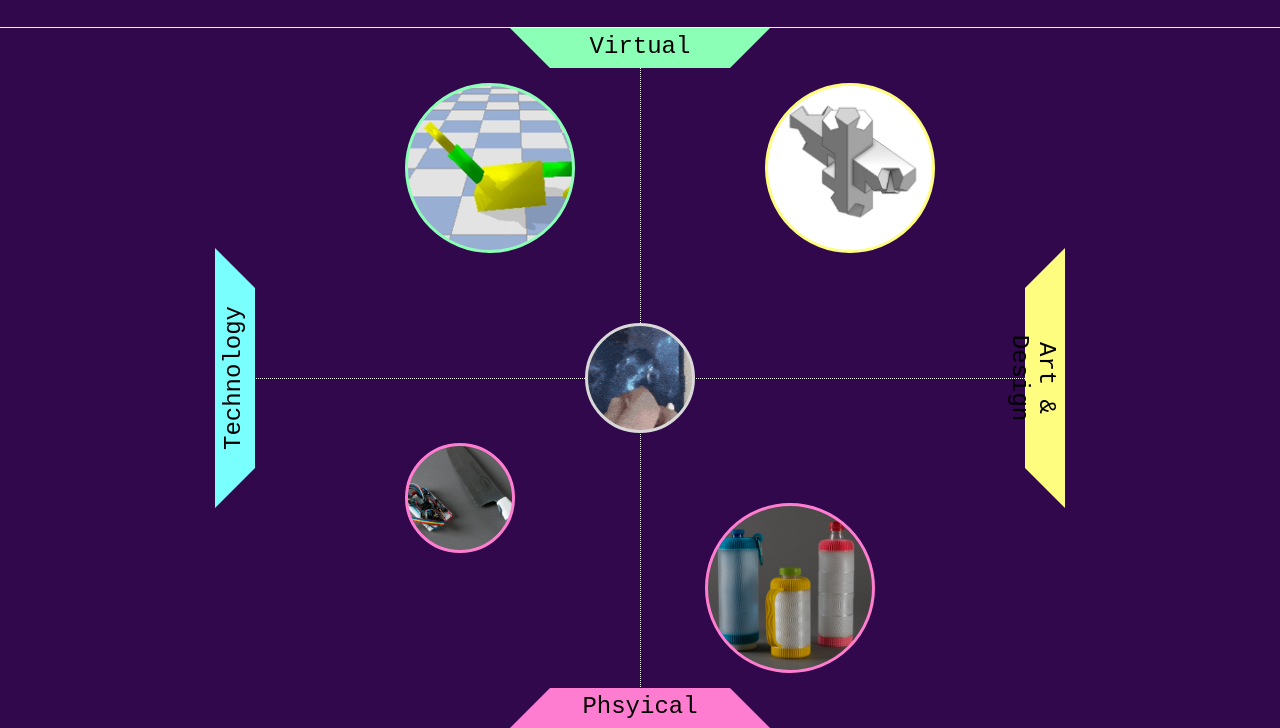
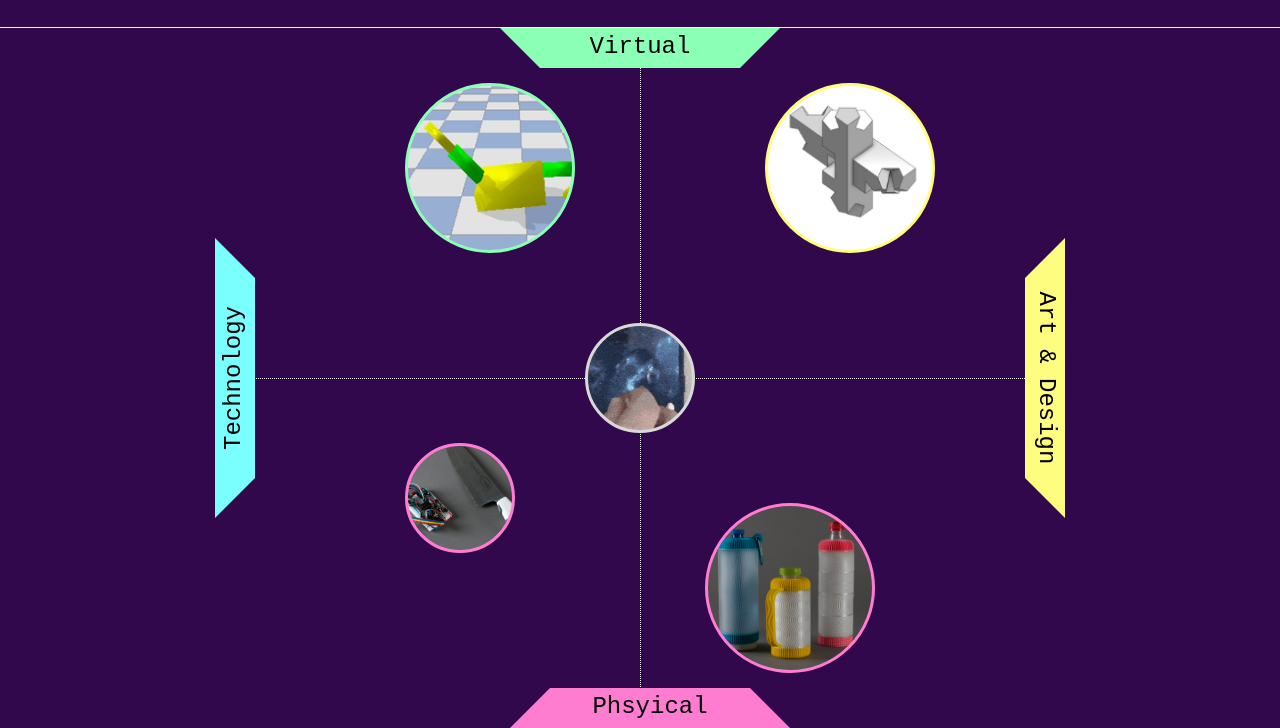
Before and after one commit to RazK/portfolio, a plain HTML site: page index.html in a window 1280 px wide. Shown: the part 72-800 px from the top of the page. Drawn offline with Linux system fonts and the light colour scheme.

Commit message:
size fix

```diff
--- a/css/style.css
+++ b/css/style.css
@@ -89,7 +89,7 @@ body{
     border-left:1px dotted #f2f2f2;
   }
   .title{
-    width: 180px;
+    width: 200px;
     font-family: monospace;
     position: absolute;
     background: var(--title-background);
@@ -122,19 +122,19 @@ body{
   .title--top{
     top:0;
     left: 50%;
-    margin-left: -90px;
+    margin-left: -100px;
     --title-background: #8BFFB5;
   }
   .title--left{
     top:50%;
-    left: -70px;
+    left: -80px;
     margin-top: -20px;
     transform: rotate(-90deg);
     --title-background: #7AFFFF;
   }
   .title--right{
     top:50%;
-    right: -70px;
+    right: -80px;
     margin-top: -20px;
     transform: rotate(90deg);
     --title-background: #FFFD80;
```
